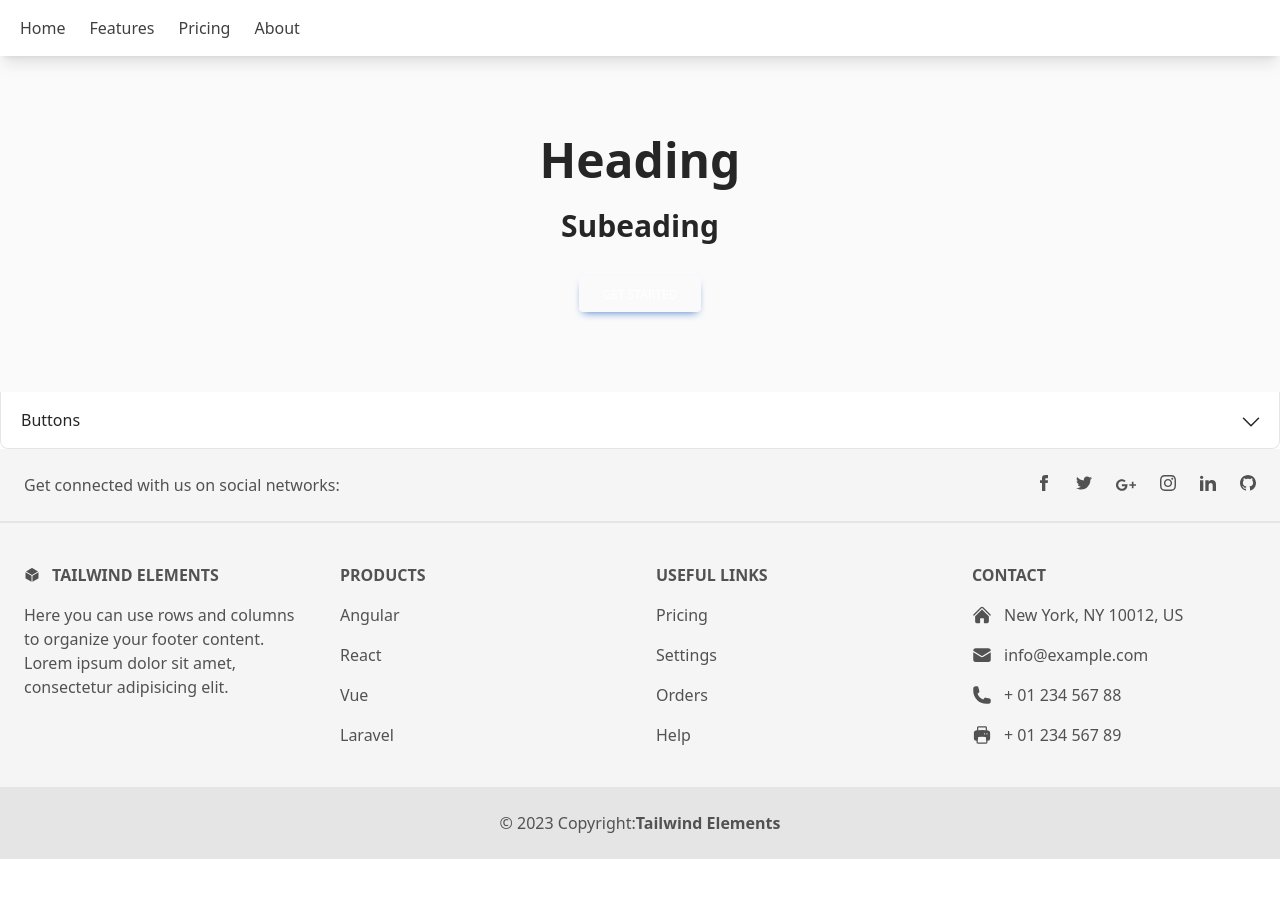
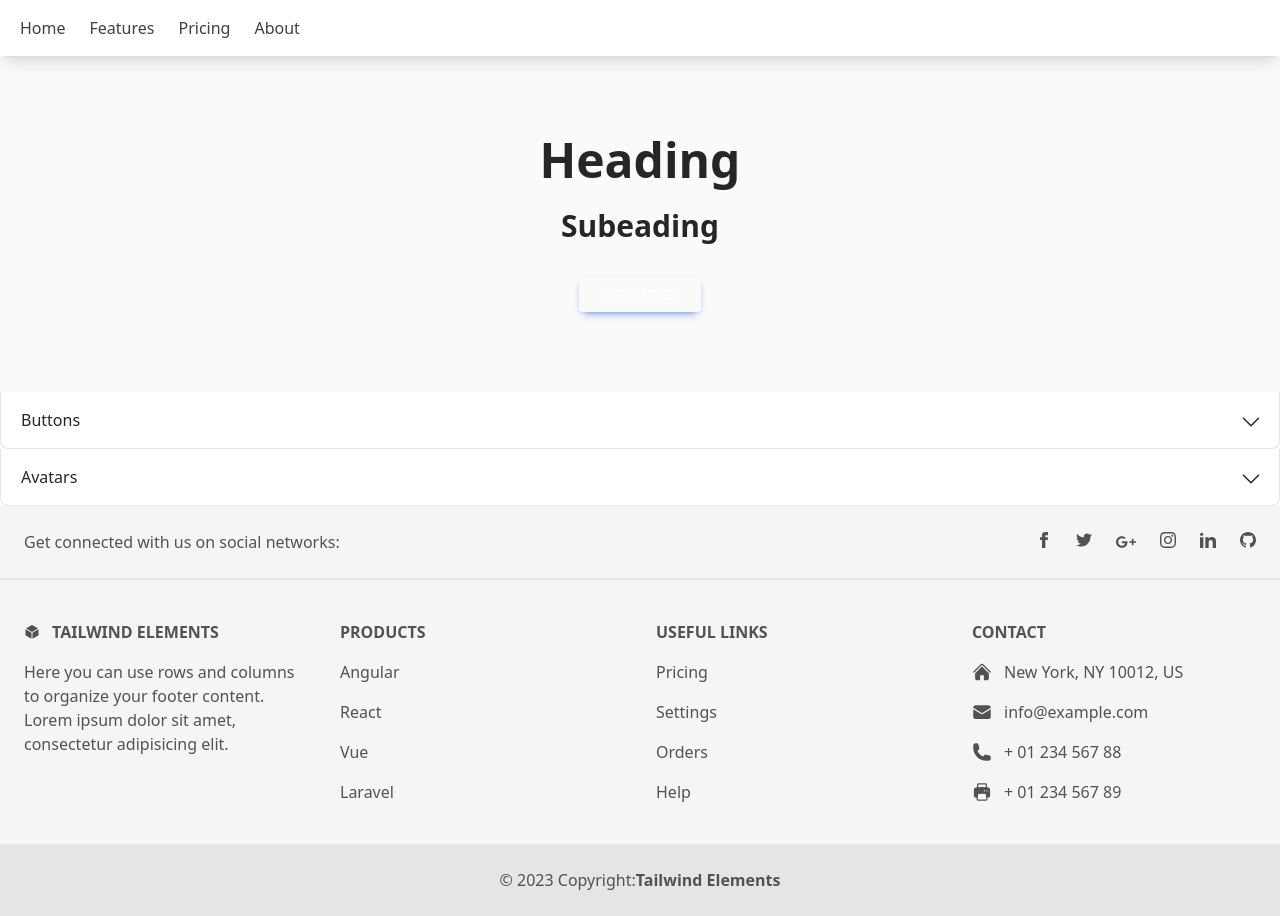
Before and after one commit to baonguyen2411/vite-react-tailwind, a React (Vite) app: page / in a window 1280 px wide. Before the commit the page ends 859 px from the top, so only its background shows below. Built offline with nearby package versions, Linux system fonts and the light colour scheme; what tw-elements would draw is missing.

Commit message:
build(): setup some components

```diff
--- /dev/null
+++ b/src/components/core/Avatar/index.jsx
@@ -0,0 +1,21 @@
+import { memo } from 'react';
+import { PropTypes } from 'prop-types';
+
+const Avatar = ({ src, ...restProps }) => {
+  let className = 'w-12 rounded-full shadow-lg';
+  if (restProps.className) {
+    className = `${className} ${restProps.className}`;
+  }
+
+  return <img src={src} className={className} alt="Avatar" />;
+};
+
+Avatar.propTypes = {
+  src: PropTypes.string,
+};
+
+Avatar.defaultProps = {
+  src: 'https://tecdn.b-cdn.net/img/new/avatars/2.webp',
+};
+
+export default memo(Avatar);
--- a/src/pages/HomePage/index.jsx
+++ b/src/pages/HomePage/index.jsx
@@ -1,4 +1,5 @@
 import Accordion from '@/components/core/Accordion';
+import Avatar from '@/components/core/Avatar';
 import Button from '@/components/core/Button';
 
 const HomePage = () => {
@@ -43,6 +44,12 @@ const HomePage = () => {
           />
         </div>
       </Accordion>
+      <Accordion title="Avatars">
+        <div className="flex items-center flex-wrap gap-4">
+          <Avatar />
+          <Avatar className="rounded-lg" src="https://tecdn.b-cdn.net/img/new/avatars/5.webp" />
+        </div>
+      </Accordion>
     </div>
   );
 };
```
